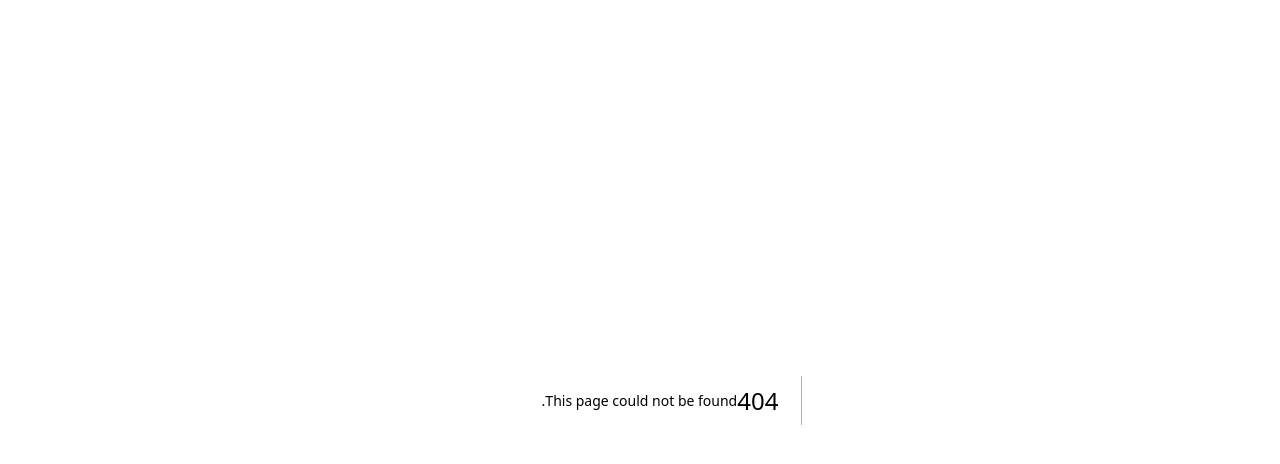
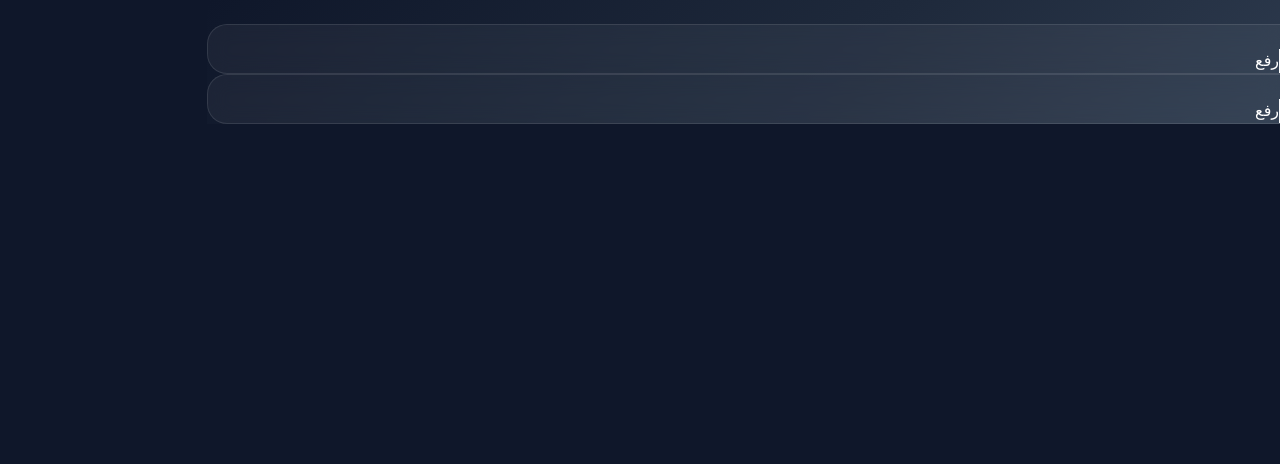
Before and after one commit to anaspop5132-commits/Mostafa-academy-, a Next.js app in the folder client/: page /admin in a window 1280 px wide. Before the commit this address had no page. Shown: the top 464 px of the page. Built offline with nearby package versions, Linux system fonts and the light colour scheme.

Commit message:
Add AdminDashboard component for course management
Created an admin dashboard with options to upload courses and lectures.

```diff
--- /dev/null
+++ b/client/app/admin/page.tsx
@@ -0,0 +1,51 @@
+export default function AdminDashboard(){
+
+return(
+
+<div className="gradient min-h-screen p-10">
+
+<h1 className="text-5xl font-bold">
+لوحة تحكم الأدمن
+</h1>
+
+<div className="grid lg:grid-cols-2 gap-6 mt-10">
+
+<div className="card p-8">
+<h2 className="text-3xl">
+رفع كورس
+</h2>
+
+<input
+placeholder="اسم الكورس"
+className="w-full mt-5 p-4 rounded-xl bg-slate-800"
+/>
+
+<button className="bg-yellow-500 text-black p-4 rounded-xl mt-5">
+رفع
+</button>
+
+</div>
+
+<div className="card p-8">
+<h2 className="text-3xl">
+رفع محاضرة
+</h2>
+
+<input
+placeholder="اسم المحاضرة"
+className="w-full mt-5 p-4 rounded-xl bg-slate-800"
+/>
+
+<button className="bg-yellow-500 text-black p-4 rounded-xl mt-5">
+رفع
+</button>
+
+</div>
+
+</div>
+
+</div>
+
+)
+
+}
```
